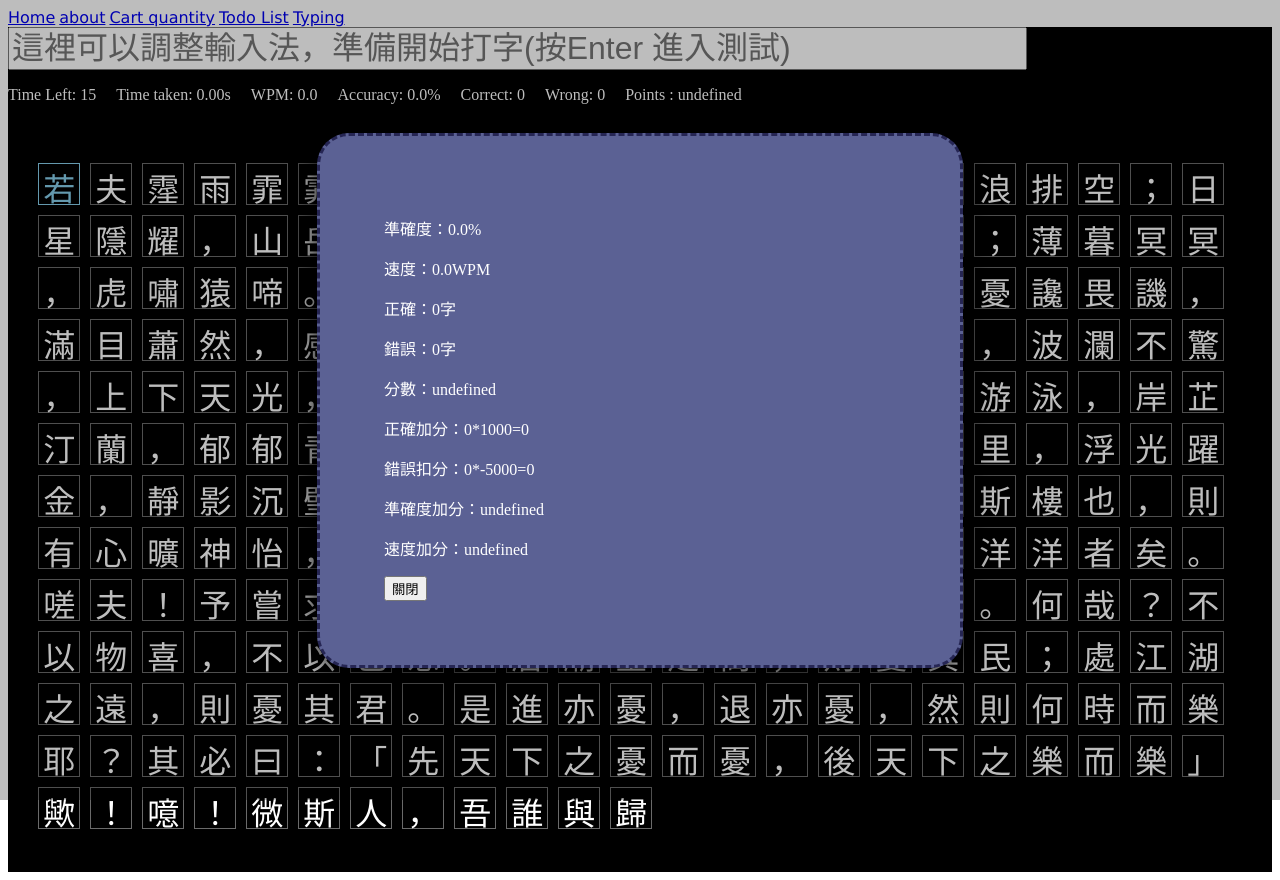
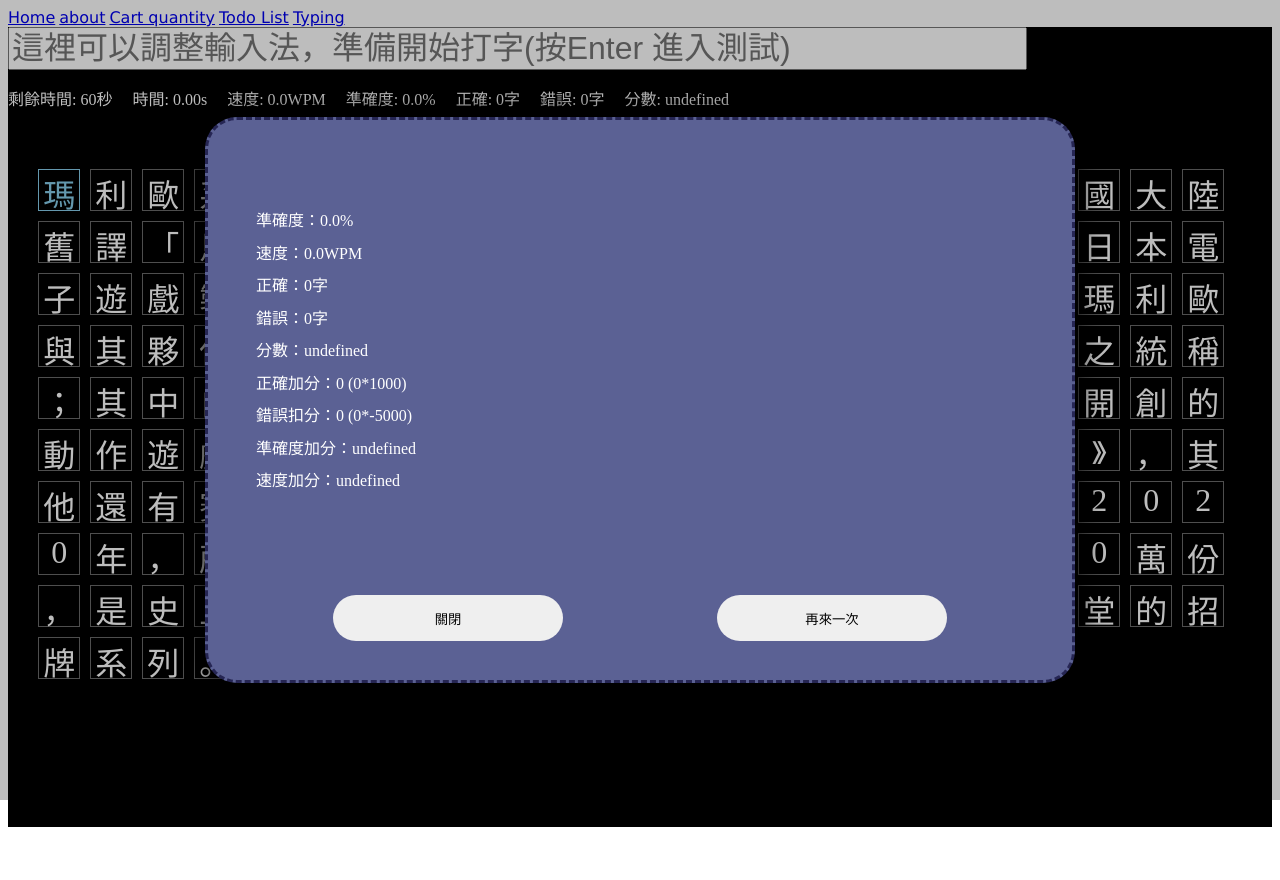
Before and after one commit to Shromeone/ShromeWeb, a SvelteKit app in the folder myapp2/: page /typing in a window 1280 px wide. After the commit the page ends 835 px from the top, so only its background shows below. Built offline with nearby package versions, Linux system fonts and the light colour scheme.

Commit message:
Add Restart Button

```diff
--- a/myapp2/src/routes/typing/+page.svelte
+++ b/myapp2/src/routes/typing/+page.svelte
@@ -1,7 +1,7 @@
 <script>
   // @ts-nocheck
 
-  import { mountainPoem } from "./passages.json";
+  import { nintendoWiki } from "./passages.json";
   import { onMount, tick } from "svelte";
   import { charPoints, bonus } from "./bonus-points.json";
   const GameState = Object.freeze({
@@ -11,7 +11,7 @@
   });
   const removeContentSpace = true;
 
-  let content = mountainPoem;
+  let content = nintendoWiki;
 
   let currentWordIndex = 0;
   let input;
@@ -39,7 +39,7 @@
   let focused = false;
 
   let isCompo = false;
-  const timeLimit = 15;
+  const timeLimit = 60;
   let points;
   let accuracyPoint;
   let speedPoint;
@@ -302,13 +302,13 @@
   {/if}
   <div class="info-bar">
     {#if gameState !== 3}
-      <p>Time Left: {Math.ceil(timeLimit - timeElapsed / 1000)}</p>
-      <p>Time taken: {(timeTaken / 1000).toFixed(2) + "s"}</p>
-      <p>WPM: {WPM.toFixed(1)}</p>
-      <p>Accuracy: {(accuracy * 100).toFixed(1) + "%"}</p>
-      <p>Correct: {correctWords}</p>
-      <p>Wrong: {wrongWords}</p>
-      <p>Points : {points}</p>
+      <p>剩餘時間: {Math.ceil(timeLimit - timeElapsed / 1000)}秒</p>
+      <p>時間: {(timeTaken / 1000).toFixed(2) + "s"}</p>
+      <p>速度: {WPM.toFixed(1)}WPM</p>
+      <p>準確度: {(accuracy * 100).toFixed(1) + "%"}</p>
+      <p>正確: {correctWords}字</p>
+      <p>錯誤: {wrongWords}字</p>
+      <p>分數: {points}</p>
     {/if}
   </div>
   <input
@@ -361,18 +361,17 @@
 
   <div class="results-screen" bind:this={resultsScreen}>
     <div class="results-panel">
+      <div class="results-info">
         <p>準確度：{(accuracy * 100).toFixed(1) + "%"}</p>
         <p>速度：{WPM.toFixed(1)}WPM</p>
         <p>正確：{correctIndexes.length}字</p>
         <p>錯誤：{wrongIndexes.length}字</p>
         <p>分數：{points}</p>
         <p>
-        正確加分：{correctIndexes.length}*{charPoints.correct}={correctIndexes.length *
-          charPoints.correct}
+          正確加分：{correctIndexes.length * charPoints.correct} ({correctIndexes.length}*{charPoints.correct})
         </p>
         <p>
-        錯誤扣分：{wrongIndexes.length}*{charPoints.wrong}={wrongIndexes.length *
-          charPoints.wrong}
+          錯誤扣分：{wrongIndexes.length * charPoints.wrong} ({wrongIndexes.length}*{charPoints.wrong})
         </p>
         <p>
           準確度加分：{accuracyPoint}
@@ -386,10 +385,16 @@
             ({speedCutoff}WPM或以上)
           {/if}
         </p>
+      </div>
+      <div class="panel-buttons">
+        <button on:click={() => setResultsPanelVisibility(false)}>關閉</button>
         <button
-        class="close-btn"
-        on:click={() => setResultsPanelVisibility(false)}>關閉</button
+          on:click={() => {
+            setResultsPanelVisibility(false);
+            restart();
+          }}>再來一次</button
         >
+      </div>
     </div>
   </div>
 </div>
@@ -410,16 +415,44 @@
   }
 
   .results-panel {
+    display: flex;
+    flex-direction: column;
+    gap: 100px;
+    height: 60%;
     background-color: rgb(91, 97, 148);
-    width: 40vw;
-    padding: 4em;
+    width: 60%;
+    padding: 4em 3em 1em 3em;
     border-radius: 2rem;
     border: 3px dashed rgb(38, 38, 84);
     box-shadow: 0px 0px 30px black;
     justify-content: center;
   }
 
-  .close-btn {
+  .results-panel p {
+    margin: 0;
+    margin-bottom: 4px;
+  }
+  .results-info {
+    height: 60%;
+    display: flex;
+    flex-direction: column;
+    justify-content: space-between;
+  }
+
+  .panel-buttons {
+    display: flex;
+    justify-content: space-around;
+  }
+
+  .panel-buttons button {
+    width: 30%;
+    border: none;
+    border-radius: 3em;
+    padding: 1em 3em;
+  }
+
+  .panel-buttons button:hover {
+    opacity: 70%;
   }
   .background {
     background-color: black;
```
Lines whose indentation alone changed are shown as unchanged.
